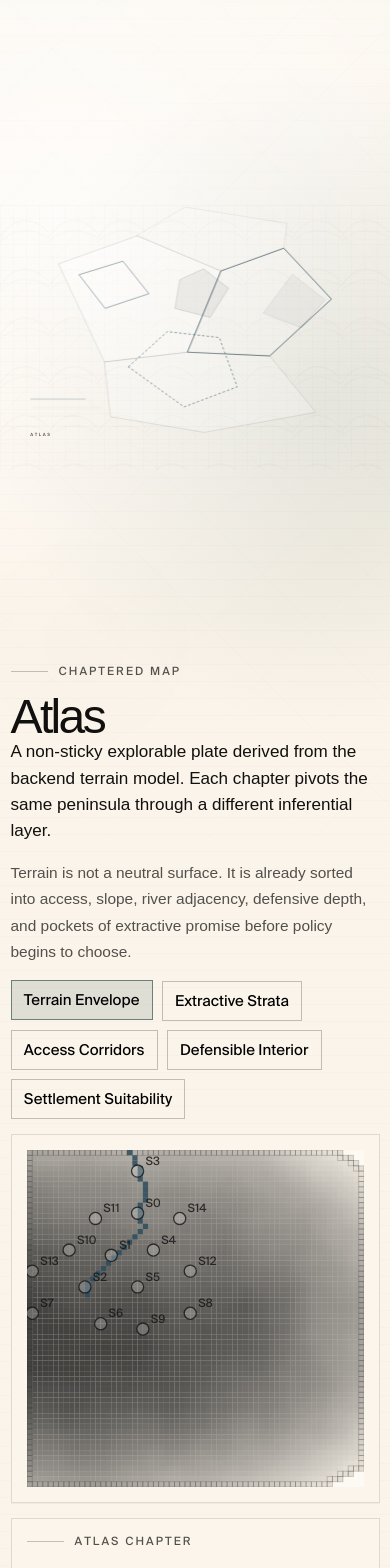
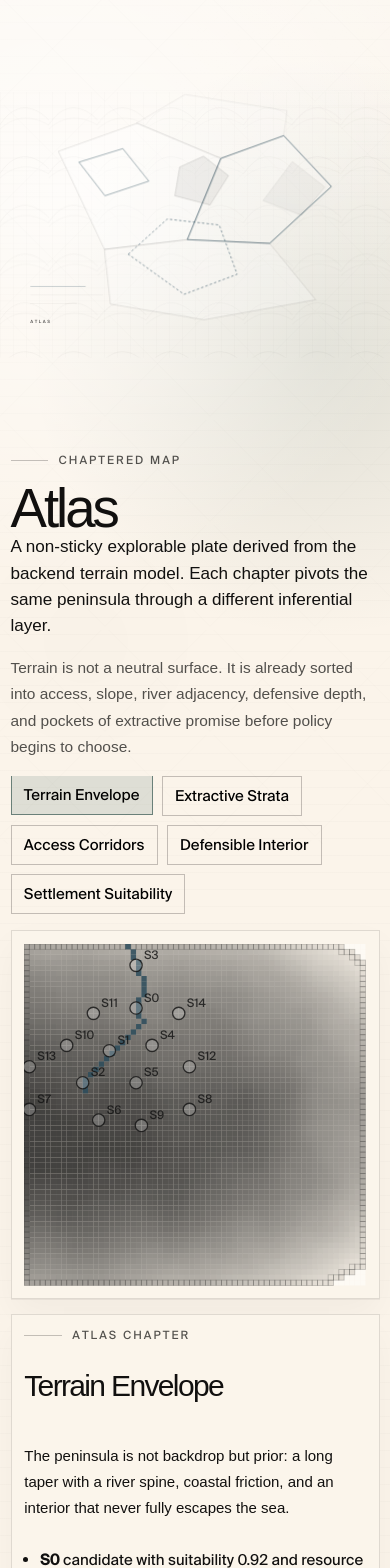
Before and after one commit to mashfie/insulindian-miracle, a Next.js app in the folder web/: page /atlas in a window 390 px wide. Shown: the top 1568 px of the page. Built offline with nearby package versions, Linux system fonts and the light colour scheme.

Commit message:
fix: refine archive rendering and interaction

```diff
--- a/web/app/globals.css
+++ b/web/app/globals.css
@@ -10,6 +10,10 @@
   --accent-soft: rgba(52, 91, 84, 0.14);
   --danger: #8a3824;
   --danger-soft: rgba(138, 56, 36, 0.14);
+  --surface: color-mix(in srgb, var(--paper) 95%, white 5%);
+  --surface-strong: color-mix(in srgb, var(--paper) 90%, white 10%);
+  --hero-height: min(100vh, 68rem);
+  --hero-overlap: -30vh;
   --font-body: var(--font-tiempos), serif;
   --font-ui: var(--font-suisse), sans-serif;
   --font-mono: var(--font-suisse-mono), monospace;
@@ -100,17 +104,23 @@ select {
 .archive-page[data-variant="cartographic-ledger"] {
   --accent: #3f5c52;
   --accent-soft: rgba(63, 92, 82, 0.14);
+  --surface: color-mix(in srgb, var(--paper) 93%, white 7%);
+  --surface-strong: color-mix(in srgb, var(--paper) 88%, white 12%);
+  --line-strong: rgba(17, 16, 15, 0.28);
 }
 
 .archive-page[data-variant="polyhedral-report"] {
   --accent: #7d4e33;
   --accent-soft: rgba(125, 78, 51, 0.14);
+  --surface: color-mix(in srgb, var(--paper) 92%, rgba(255, 248, 240, 0.85) 8%);
+  --surface-strong: color-mix(in srgb, var(--paper) 87%, rgba(255, 246, 236, 0.92) 13%);
+  --line-strong: rgba(17, 16, 15, 0.32);
 }
 
 .site-hero {
   position: relative;
-  height: min(100vh, 68rem);
-  margin-bottom: -30vh;
+  height: var(--hero-height);
+  margin-bottom: var(--hero-overlap);
   overflow: hidden;
 }
 
@@ -136,7 +146,7 @@ select {
 }
 
 .site-shell {
-  padding-top: 8vh;
+  padding-top: 6vh;
 }
 
 .document-view {
@@ -159,6 +169,13 @@ select {
 .document-view__body aside {
   position: sticky;
   top: 1.6rem;
+}
+
+.section-row__figure,
+.document-view__body aside {
+  display: grid;
+  gap: 1rem;
+  align-content: start;
 }
 
 .headline,
@@ -266,8 +283,9 @@ h3 {
   gap: 1rem;
   padding: 1rem 1.05rem 1.15rem;
   border: 1px solid var(--line);
-  background: color-mix(in srgb, var(--paper) 94%, white 6%);
+  background: var(--surface);
   backdrop-filter: blur(10px);
+  box-shadow: 0 1px 0 rgba(17, 16, 15, 0.05), 0 20px 36px rgba(17, 16, 15, 0.05);
 }
 
 .nav-rail ol {
@@ -315,8 +333,9 @@ h3 {
   z-index: 40;
   width: min(18rem, calc(100vw - 2rem));
   border: 1px solid var(--line);
-  background: color-mix(in srgb, var(--paper) 92%, white 8%);
+  background: var(--surface-strong);
   backdrop-filter: blur(14px);
+  box-shadow: 0 1px 0 rgba(17, 16, 15, 0.05), 0 18px 32px rgba(17, 16, 15, 0.06);
   opacity: 0;
   pointer-events: none;
   transition: opacity 180ms ease;
@@ -520,8 +539,8 @@ h3 {
 .atlas__viewport,
 .atlas__narrative {
   border: 1px solid var(--line);
-  background: color-mix(in srgb, var(--paper) 95%, white 5%);
-  box-shadow: 0 1px 0 rgba(17, 16, 15, 0.04);
+  background: var(--surface);
+  box-shadow: 0 1px 0 rgba(17, 16, 15, 0.05), 0 16px 34px rgba(17, 16, 15, 0.04);
 }
 
 .figure-card,
@@ -538,6 +557,7 @@ h3 {
   display: block;
   width: 100%;
   height: auto;
+  aspect-ratio: 7 / 4;
 }
 
 .figure-meta {
@@ -593,6 +613,12 @@ h3 {
   padding: 0.6rem 0.82rem;
   cursor: pointer;
   transition: background 140ms ease, border-color 140ms ease, transform 140ms ease;
+}
+
+.comparison-card__header button {
+  flex-shrink: 0;
+  min-width: 10rem;
+  white-space: nowrap;
 }
 
 .comparison-card__header button:hover,
@@ -692,6 +718,12 @@ h3 {
   flex-wrap: wrap;
   gap: 0.6rem;
   margin-bottom: 1rem;
+  overflow-x: auto;
+  padding-bottom: 0.1rem;
+}
+
+.atlas__controls button {
+  white-space: nowrap;
 }
 
 .atlas__grid {
@@ -703,6 +735,7 @@ h3 {
 .atlas__viewport {
   overflow: hidden;
   cursor: grab;
+  touch-action: none;
 }
 
 .atlas__viewport:active {
@@ -726,10 +759,17 @@ h3 {
 }
 
 .motion-reveal {
-  opacity: 0;
-  transform: translateY(22px);
-  animation: motionReveal 0.8s cubic-bezier(0.2, 0.8, 0.2, 1) forwards;
-  animation-delay: calc(var(--reveal-order, 0) * 80ms);
+  opacity: 1;
+  transform: none;
+}
+
+@media (prefers-reduced-motion: no-preference) {
+  .motion-reveal {
+    opacity: 0;
+    transform: translateY(22px);
+    animation: motionReveal 0.8s cubic-bezier(0.2, 0.8, 0.2, 1) forwards;
+    animation-delay: calc(var(--reveal-order, 0) * 80ms);
+  }
 }
 
 @keyframes motionReveal {
@@ -775,12 +815,22 @@ h3 {
     transition: none;
     transform: none;
   }
+
+  .motion-reveal {
+    opacity: 1;
+    transform: none;
+  }
 }
 
 @media (max-width: 64rem) {
+  :root {
+    --hero-height: min(80vh, 52rem);
+    --hero-overlap: -10vh;
+  }
+
   .site-hero {
-    margin-bottom: -10vh;
-    height: min(80vh, 52rem);
+    margin-bottom: var(--hero-overlap);
+    height: var(--hero-height);
   }
 
   .site-shell,
@@ -813,3 +863,42 @@ h3 {
     width: auto;
   }
 }
+
+@media (max-width: 48rem) {
+  :root {
+    --hero-height: min(58vh, 30rem);
+    --hero-overlap: -2rem;
+  }
+
+  .site-shell,
+  .document-view {
+    padding-bottom: 6rem;
+  }
+
+  .site-shell {
+    padding-top: 1.8rem;
+  }
+
+  .document-view {
+    padding-top: 3rem;
+  }
+
+  .headline,
+  h1 {
+    font-size: clamp(2.75rem, 14vw, 4.2rem);
+  }
+
+  h2 {
+    font-size: clamp(2rem, 9vw, 3rem);
+  }
+
+  .figure-card,
+  .comparison-card,
+  .atlas__narrative,
+  .atlas__viewport,
+  .reference-card,
+  .index-card,
+  .metric-card {
+    padding: 0.85rem;
+  }
+}
--- a/web/components/archive-settings-panel.tsx
+++ b/web/components/archive-settings-panel.tsx
@@ -34,7 +34,7 @@ export function ArchiveSettingsPanel({
   }, []);
 
   return (
-    <details className={`settings-panel${visible ? " visible" : ""}`} open>
+    <details className={`settings-panel${visible ? " visible" : ""}`}>
       <summary className="settings-title">
         <span>Archive Controls</span>
         <span className="details-icon-closed" aria-hidden="true">
--- a/web/components/atlas-map.tsx
+++ b/web/components/atlas-map.tsx
@@ -40,6 +40,7 @@ export function AtlasMap({ source, chapters }: AtlasMapProps) {
   const [chapterId, setChapterId] = useState(chapters[0]?.id ?? "terrain");
   const [zoom, setZoom] = useState(1);
   const [offset, setOffset] = useState<Point>({ x: 0, y: 0 });
+  const [isDragging, setIsDragging] = useState(false);
   const viewportRef = useRef<HTMLDivElement | null>(null);
   const draggingRef = useRef<{ origin: Point; offset: Point } | null>(null);
   const deferredChapterId = useDeferredValue(chapterId);
@@ -57,6 +58,7 @@ export function AtlasMap({ source, chapters }: AtlasMapProps) {
 
   const handlePointerUp = useEffectEvent(() => {
     draggingRef.current = null;
+    setIsDragging(false);
   });
 
   useEffect(() => {
@@ -79,6 +81,7 @@ export function AtlasMap({ source, chapters }: AtlasMapProps) {
       origin: { x: event.clientX, y: event.clientY },
       offset,
     };
+    setIsDragging(true);
   };
 
   const layer = source[chapter.layer];
@@ -112,7 +115,7 @@ export function AtlasMap({ source, chapters }: AtlasMapProps) {
             style={{
               transform: `translate(${offset.x}px, ${offset.y}px) scale(${zoom})`,
               transformOrigin: "50% 50%",
-              transition: "transform 240ms ease",
+              transition: isDragging ? "none" : "transform 240ms ease",
             }}
           >
             <svg viewBox={`0 0 ${source.width} ${source.height}`} role="img" aria-label={chapter.title}>
```
